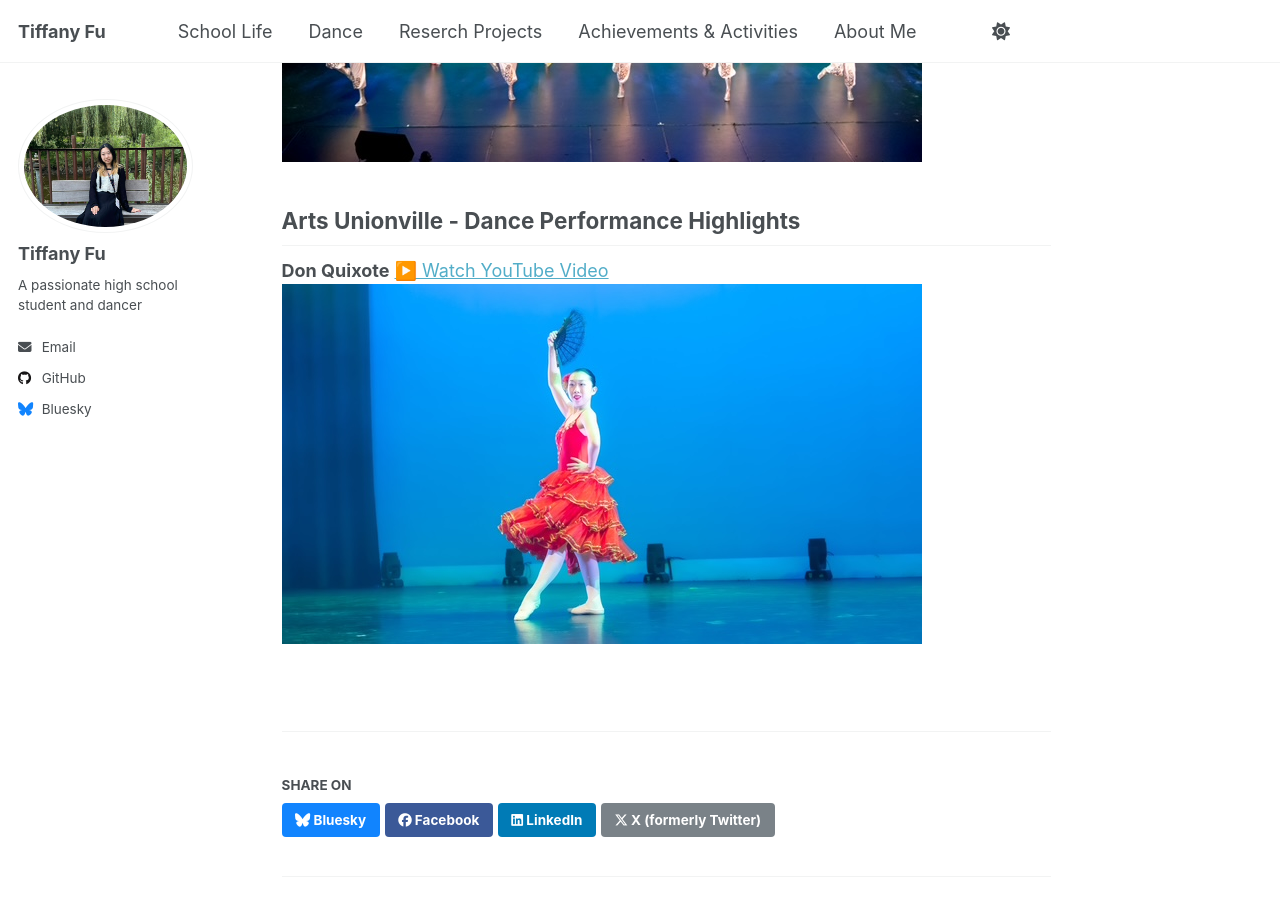
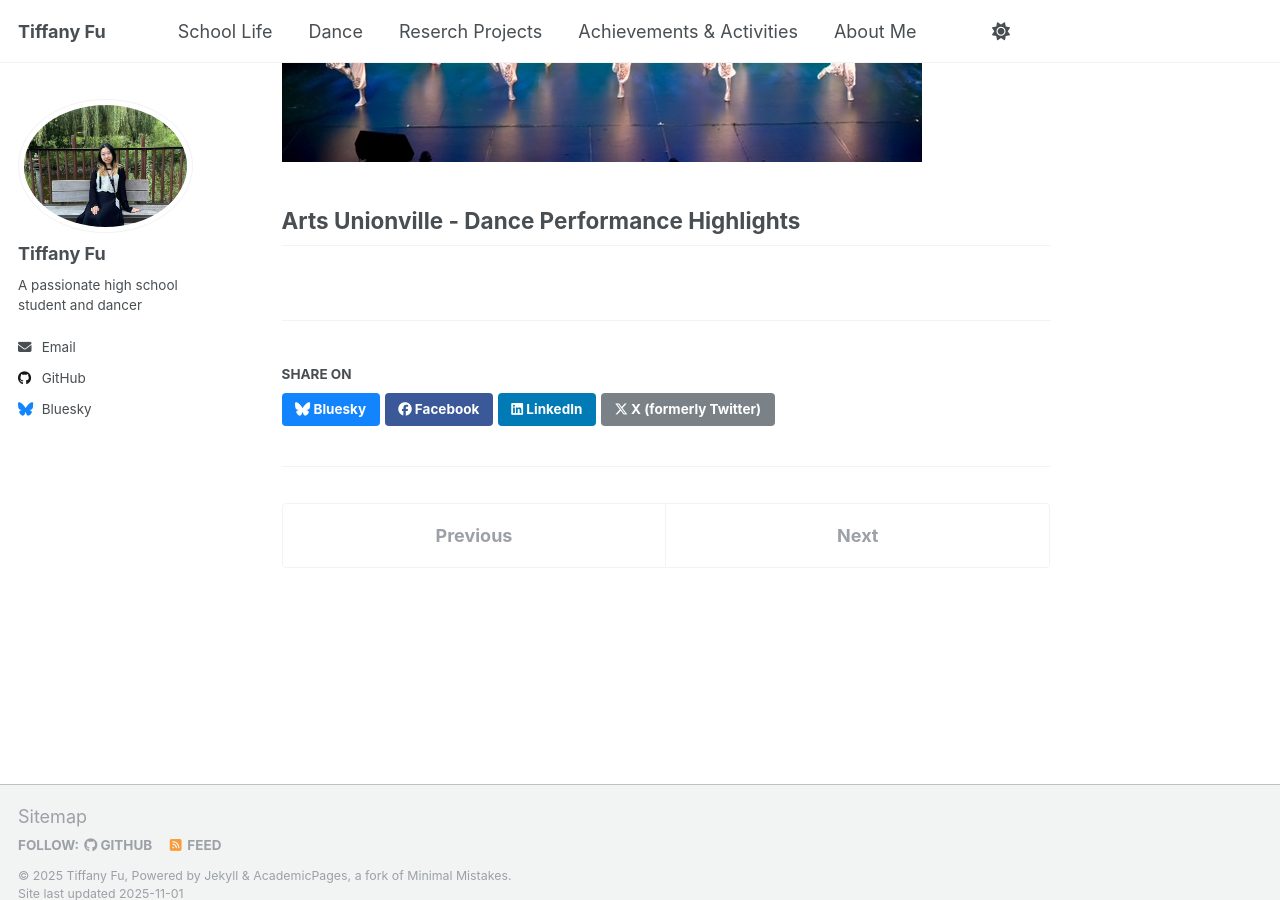
Before and after one commit to TiffanyJTFu/TiffanyFu, a Jekyll site: the page built from _talks/DanceStagePerformances.md, in a window 1280 px wide and 900 px high, scrolled down 5264 px. Built offline with Jekyll 4.4.1, drawn with Linux system fonts in a browser that asks for light colours; a script that is not in the unit is left out.

Commit message:
Update DanceStagePerformances.md

```diff
--- a/_talks/DanceStagePerformances.md
+++ b/_talks/DanceStagePerformances.md
@@ -73,6 +73,3 @@ location: "Toronto, Canada"
 
 
 ## Arts Unionville - Dance Performance Highlights
-**Don Quixote**
-<a href="https://youtu.be/TQqILM71ags" target="_blank" rel="noopener">▶️ Watch YouTube Video</a>
-<br>![Dance10](https://tiffanyjtfu.github.io/TiffanyFu/images/danceballet2.JPEG)
```
